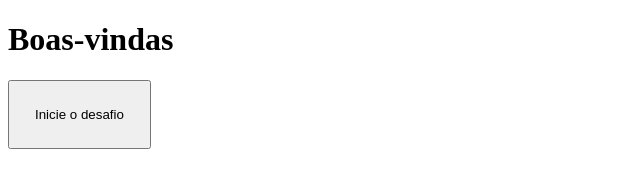
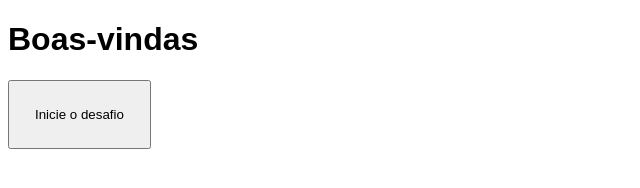
Before and after one commit to lucaslinyker/javascript, a plain HTML site: page desafios/d002/boas-vindas.html in a window 1280 px wide. Shown: the whole page, without its empty margins (0-640 px from the left). Drawn offline with Linux system fonts and the light colour scheme.

Commit message:
Adicionei uma fonte

```diff
--- a/desafios/d002/boas-vindas.html
+++ b/desafios/d002/boas-vindas.html
@@ -6,6 +6,10 @@
     <meta name="viewport" content="width=device-width,initial-scale=1.0">
     <title>Desafio boas-vindas</title>
     <style>
+        body {
+            font-family: Arial, Helvetica, sans-serif;
+        }
+
         button {
             padding: 25px;
         }
```
